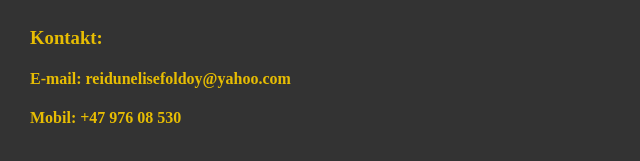
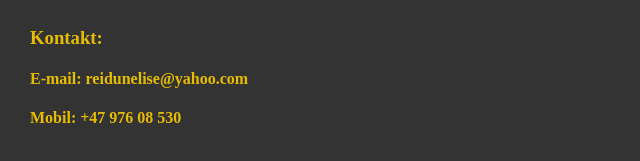
Before and after one commit to benjaminFoldoy/benjaminFoldoy-github.io, a plain HTML site: page Mor-Prosjekt/index.html in a window 1280 px wide. Shown: the part 1354-1515 px from the top of the page, 0-640 px from the left. Drawn offline with Linux system fonts and the light colour scheme.

Commit message:
Update index.html

```diff
--- a/Mor-Prosjekt/index.html
+++ b/Mor-Prosjekt/index.html
@@ -112,7 +112,7 @@ p {
             Kontakt:
         </h3>
         <h4>
-            E-mail: reidunelisefoldoy@yahoo.com
+            E-mail: reidunelise@yahoo.com
         </h4>
         <h4>
             Mobil: +47 976 08 530
```
